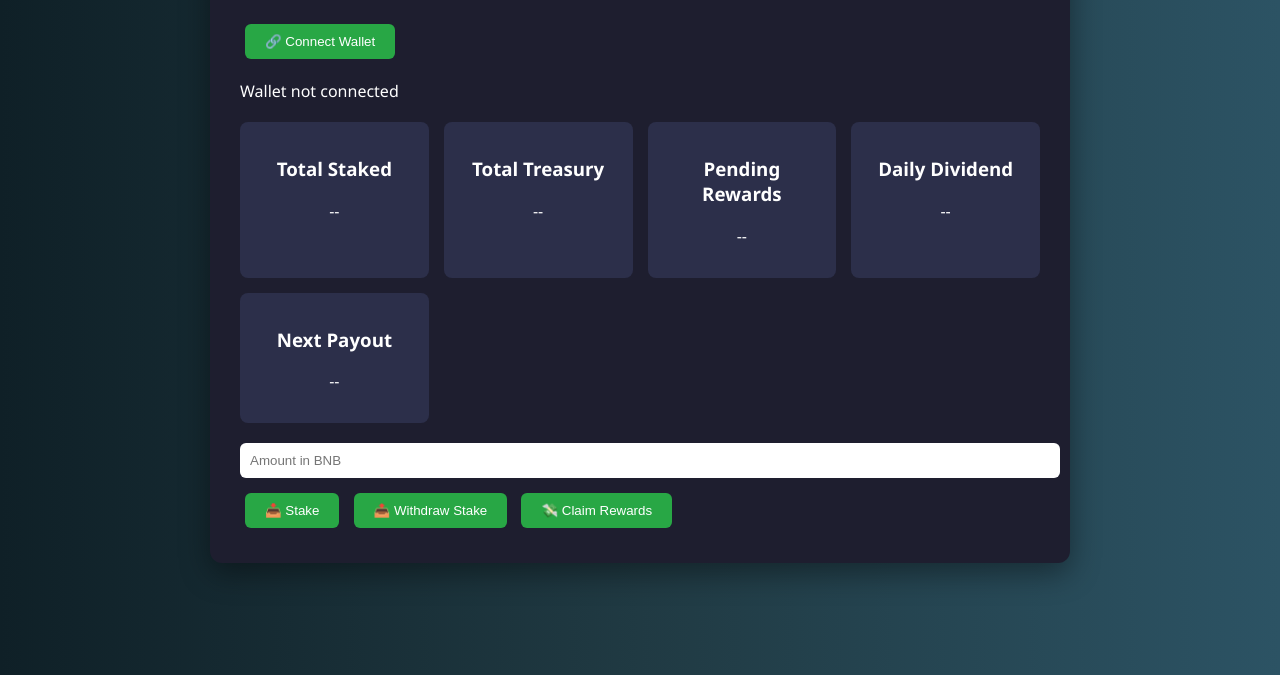
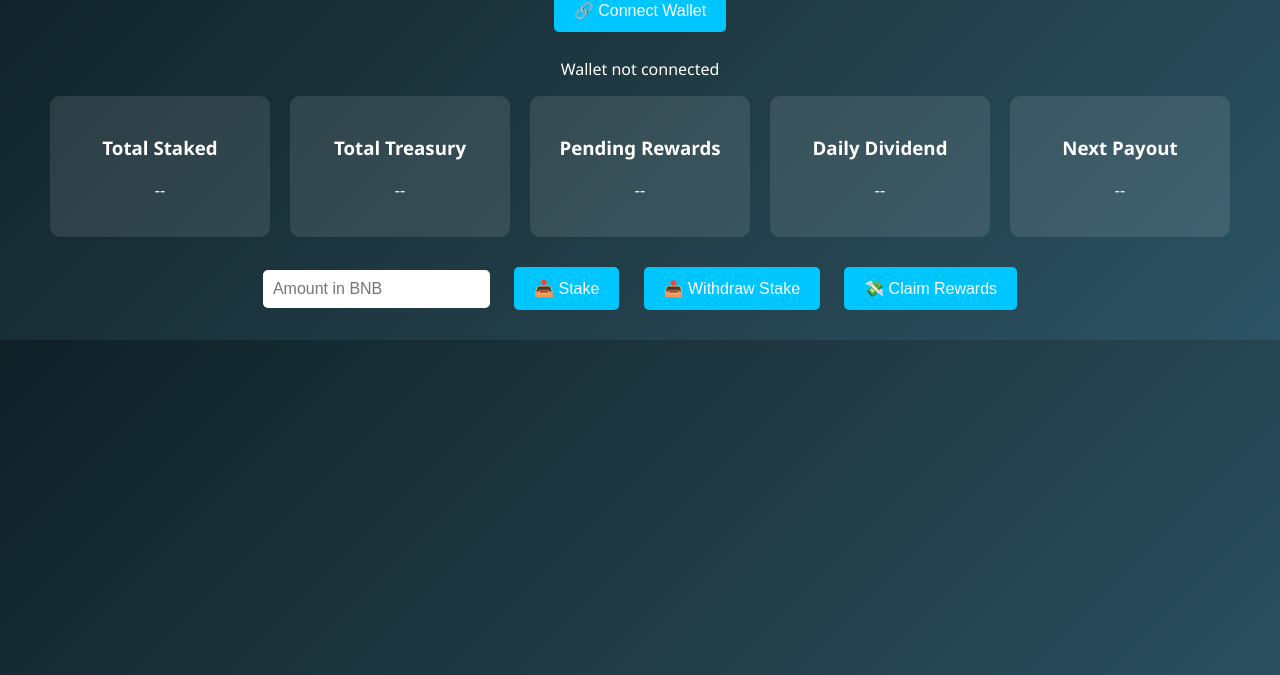
Before and after one commit to Rubtururu/caca, a plain HTML site: page index.html in a window 1280 px wide. Shown: the part 125-800 px from the top of the page. Drawn offline with Linux system fonts and the light colour scheme.

Commit message:
Update styles.css

```diff
--- a/styles.css
+++ b/styles.css
@@ -1,73 +1,65 @@
 body {
+  font-family: 'Segoe UI', sans-serif;
+  background: linear-gradient(135deg, #0f2027, #203a43, #2c5364);
+  color: #fff;
   margin: 0;
-  font-family: "Segoe UI", sans-serif;
-  background: linear-gradient(to right, #0f2027, #203a43, #2c5364);
-  color: #fff;
-  display: flex;
-  justify-content: center;
+  padding: 0;
+  text-align: center;
+  animation: fadeIn 2s ease-in;
+}
+
+.container {
   padding: 20px;
 }
 
-.container {
-  width: 100%;
-  max-width: 800px;
-  background-color: #1e1e2f;
-  padding: 30px;
-  border-radius: 12px;
-  box-shadow: 0 10px 30px rgba(0,0,0,0.4);
-  animation: fadeIn 1.2s ease-in-out;
-}
-
 h1 {
-  text-align: center;
-  margin-bottom: 30px;
-}
-
-.wallet-section {
-  text-align: center;
   margin-bottom: 20px;
+  font-size: 2em;
+  animation: slideDown 1s ease-out;
 }
 
 button {
-  padding: 10px 20px;
-  background-color: #28a745;
+  padding: 12px 20px;
+  margin: 10px;
+  font-size: 1em;
+  background: #00c6ff;
   border: none;
+  border-radius: 5px;
+  cursor: pointer;
   color: white;
-  margin: 5px;
-  cursor: pointer;
-  transition: background 0.3s ease;
-  border-radius: 6px;
+  transition: 0.3s ease;
 }
 
 button:hover {
-  background-color: #218838;
+  background: #0072ff;
 }
 
 input {
   padding: 10px;
-  width: 100%;
-  margin-bottom: 10px;
-  border-radius: 6px;
+  border-radius: 5px;
   border: none;
+  margin: 10px;
+  font-size: 1em;
 }
 
 .stats {
-  display: grid;
-  grid-template-columns: repeat(auto-fit, minmax(160px, 1fr));
-  gap: 15px;
-  margin: 20px 0;
+  display: flex;
+  flex-wrap: wrap;
+  justify-content: center;
+  gap: 20px;
 }
 
 .card {
-  background-color: #2c2f4a;
-  padding: 15px;
-  border-radius: 8px;
-  text-align: center;
-  transition: transform 0.3s;
+  background-color: rgba(255, 255, 255, 0.1);
+  padding: 20px;
+  border-radius: 10px;
+  width: 180px;
+  transition: transform 0.3s ease;
+  animation: fadeInUp 0.5s ease-in-out;
 }
 
 .card:hover {
-  transform: translateY(-5px);
+  transform: scale(1.05);
 }
 
 .actions {
@@ -75,6 +67,16 @@ input {
 }
 
 @keyframes fadeIn {
-  from { opacity: 0; transform: translateY(-20px); }
-  to { opacity: 1; transform: translateY(0); }
+  from { opacity: 0; }
+  to { opacity: 1; }
 }
+
+@keyframes slideDown {
+  from { transform: translateY(-30px); opacity: 0; }
+  to { transform: translateY(0); opacity: 1; }
+}
+
+@keyframes fadeInUp {
+  from { transform: translateY(20px); opacity: 0; }
+  to { transform: translateY(0); opacity: 1; }
+}
```
